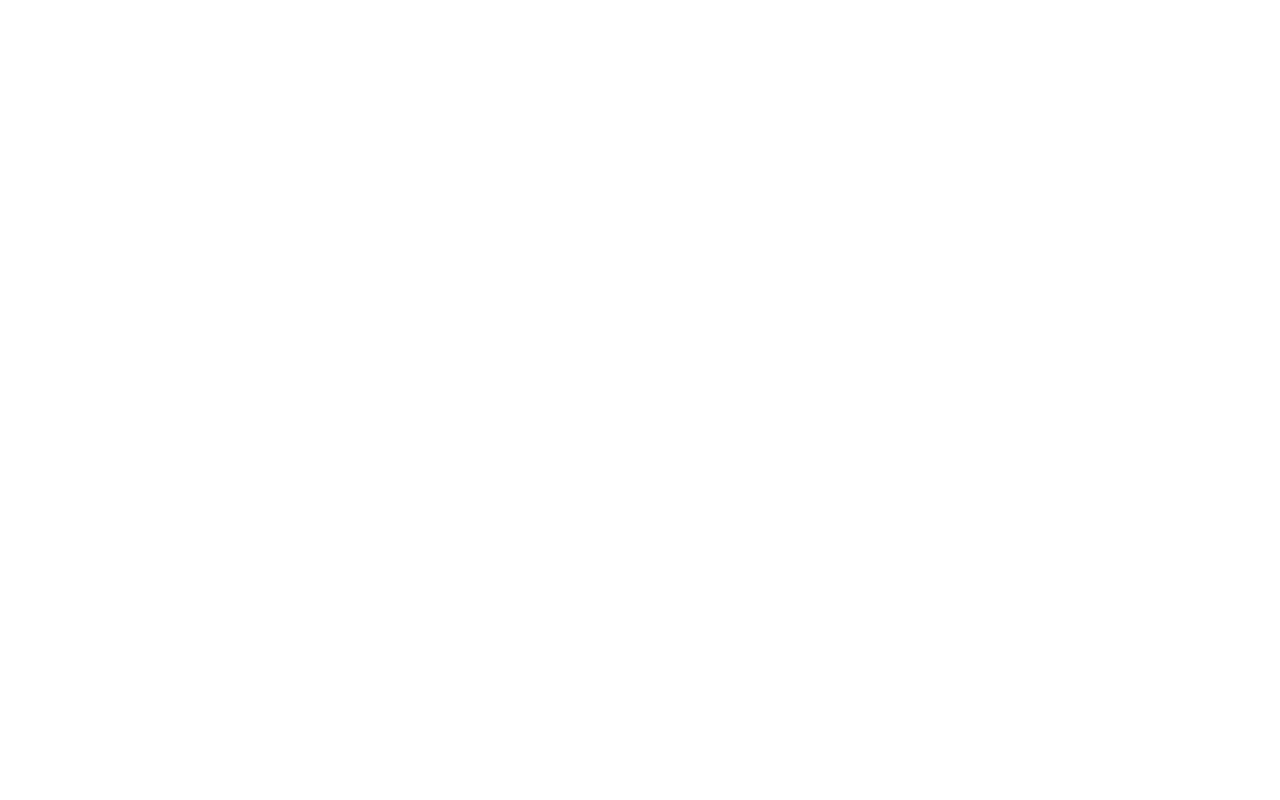
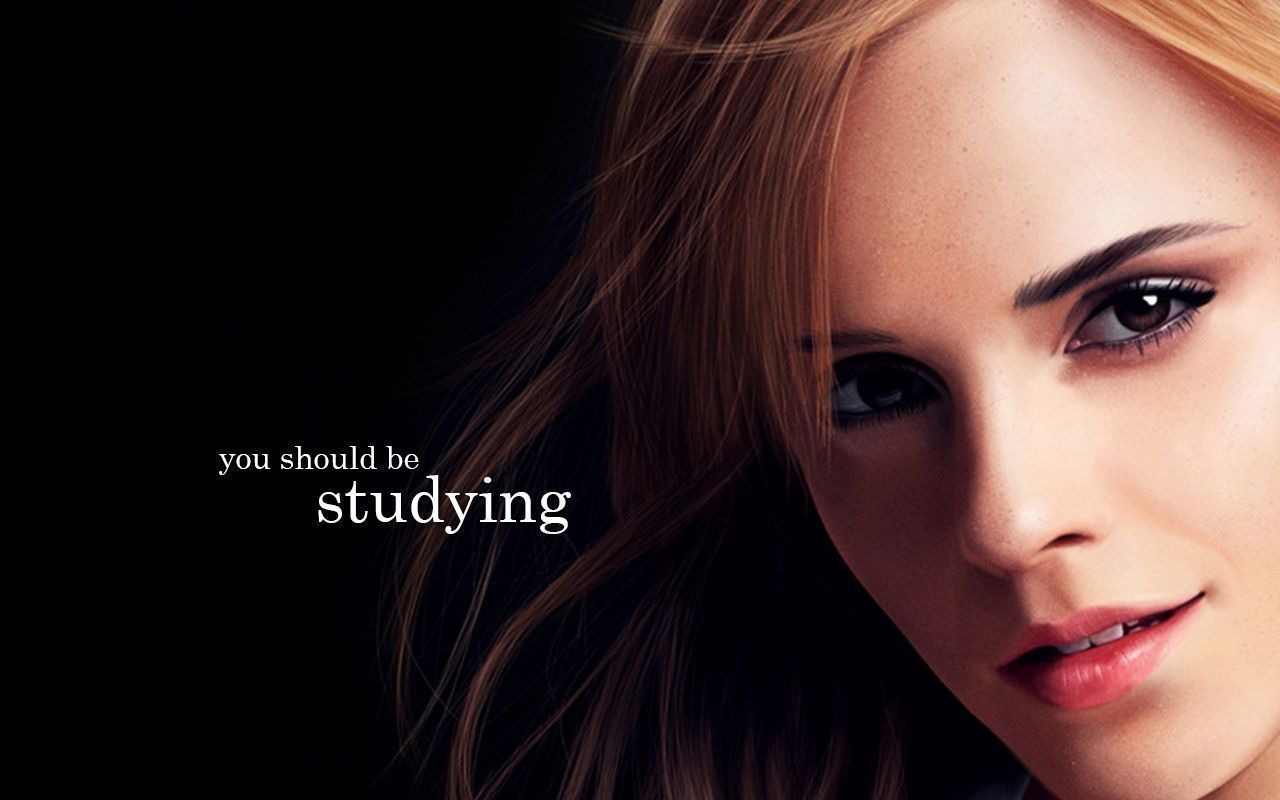
Before and after one commit to Zodeporas06/GymWebsite, a plain HTML site: page index.html in a window 1280 px wide. Drawn offline with Linux system fonts and the light colour scheme.

Commit message:
You should be studying

```diff
--- a/index.html
+++ b/index.html
@@ -4,10 +4,21 @@
     <meta charset="UTF-8">
     <meta http-equiv="X-UA-Compatible" content="IE=edge">
     <meta name="viewport" content="width=device-width, initial-scale=1.0">
-    <title>Gym Website</title>
+    <title>Study Website</title>
 </head>
 
 <link rel="stylesheet" href="style.css">
+
+<style>
+
+    body {
+
+        margin: 0px;
+        padding: 0px;
+        background: url('study.jpg');
+    }
+
+</style>
 
 <body>
 
```
Also changed, not shown: study.jpg (added).
